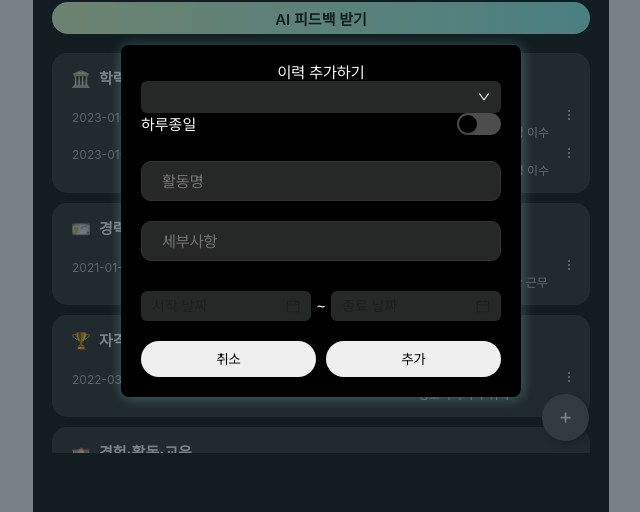
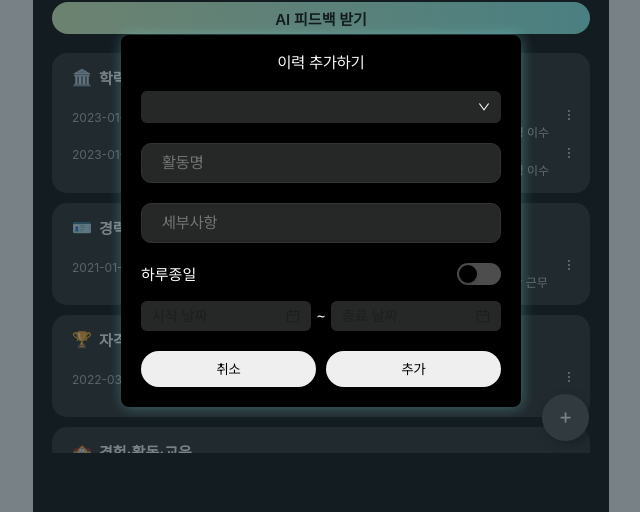
Before and after one commit to 9oormthon-univ/2024_DANPOON_TEAM_52_FE, a React (Create React App) app: page /mypage in a window 1280 px wide. Both pictures are taken after a click on the button 884 px from the left and 596 px from the top of the page. Shown: the part 179-691 px from the top of the page, without its empty margins (319-959 px from the left). Built offline with nearby package versions, Linux system fonts and the light colour scheme; no server answers.

Commit message:
♻️카테고리 아이콘 수정 및 코드 구조 변경

```diff
--- a/src/hooks/useMypage.js
+++ b/src/hooks/useMypage.js
@@ -1,16 +1,16 @@
 export const useGroupedData = (resumeData) => {
   const categoryMapping = {
-    academy_list: { name: "학력", icon: "/categories/category1.png" },
-    career_list: { name: "경력", icon: "/categories/category2.png" },
+    academy_list: { name: "학력", icon: "🏛️" },
+    career_list: { name: "경력", icon: "🪪" },
     qualification_list: {
       name: "자격·어학·수상",
-      icon: "/categories/category3.png",
+      icon: "🏆",
     },
     experience_list: {
       name: "경험·활동·교육",
-      icon: "/categories/category4.png",
+      icon: "🏫",
     },
-    etc_list: { name: "기타", icon: "/categories/category5.png" },
+    etc_list: { name: "기타", icon: "💬" },
   }
   const groupedData = Object.keys(resumeData).map((key) => ({
     //카테고리
--- a/src/pages/Calendar/styled.jsx
+++ b/src/pages/Calendar/styled.jsx
@@ -150,7 +150,7 @@ export const ModalInput = styled.input`
   height: 50px;
   padding: 10px 20px;
   font-family: "Pretendard";
-  margin-top: 10px;
+  margin-top: 20px;
   font-size: 16px;
   border: 1px solid #333;
   border-radius: 10px;
@@ -159,7 +159,6 @@ export const ModalInput = styled.input`
   &:focus {
     outline: none;
   }
-  margin-bottom: 10px;
 `
 
 export const SingleCheckbox = styled(Checkbox)`
--- a/src/pages/Mypage/AddCareer/AddCareer.jsx
+++ b/src/pages/Mypage/AddCareer/AddCareer.jsx
@@ -6,7 +6,6 @@ import {
   ModalButtonGroup,
   ModalButton,
 } from "../../Calendar/styled"
-import * as S from "./styled"
 import styled from "styled-components"
 import { DatePicker } from "antd"
 import { useDateRange } from "../../../hooks/useDateRange"
@@ -20,7 +19,6 @@ const DatePickerWrapper = styled.div`
   width: 100%;
   justify-content: center;
   gap: 10px;
-  margin-top: 20px;
 `
 
 const DateRangeWrapper = styled.div`
@@ -40,26 +38,11 @@ const Select = styled(SelectComponent)`
   width: 100%;
 `
 const AddCareerPage = ({ setIsModalOpen, setIsEdit, isEdit, editItemId }) => {
-  const categories = [
-    { id: 1, name: "학력" },
-    { id: 2, name: "자격·어학·수상" },
-    { id: 3, name: "경험·활동·교육" },
-    { id: 4, name: "경력" },
-    { id: 5, name: "기타" },
-  ]
-
-  const [isOpen, setIsOpen] = useState(false)
   const [isSingleDate, setIsSingleDate] = useState(false)
   const [careerName, setCareerName] = useState("")
   const [selectedResume, setSelectedResume] = useState(DEFAULT_RESUME)
   const [detail, setDetail] = useState("")
-  // const [selectedCategory, setSelectedCategory] = useState({
-  //   id: "",
-  //   name: "",
-  // })
-
   const { startDate, setStartDate, endDate, setEndDate } = useDateRange()
-
   const onClickAddCareer = () => {
     if (
       !careerName ||
@@ -79,10 +62,7 @@ const AddCareerPage = ({ setIsModalOpen, setIsEdit, isEdit, editItemId }) => {
       end_date: endDate,
     }
     console.log(NewCareer)
-
-    // 부모 컴포넌트의 업데이트 함수 호출
     reqPostResume(NewCareer)
-    // 모달 닫기
     setIsModalOpen(false)
   }
   const onClickEditCareer = (id) => {
@@ -110,6 +90,7 @@ const AddCareerPage = ({ setIsModalOpen, setIsEdit, isEdit, editItemId }) => {
       <ModalContent onClick={(e) => e.stopPropagation()}>
         <h3>이력 {isEdit ? <span>수정하기</span> : <span>추가하기</span>}</h3>
         <Select
+          style={{ marginTop: "20px" }}
           value={selectedResume.resume_category}
           onChange={(v) => {
             setSelectedResume((prev) => ({
@@ -125,10 +106,6 @@ const AddCareerPage = ({ setIsModalOpen, setIsEdit, isEdit, editItemId }) => {
             label: `${v.icon} ${v.label}`,
           }))}
         />
-        <div style={{ display: "flex", justifyContent: "space-between" }}>
-          <Text>하루종일</Text>
-          <StyledSwitch onChange={(checked) => setIsSingleDate(checked)} />
-        </div>
         <ModalInput
           style={{ height: "40px" }}
           placeholder="활동명"
@@ -141,6 +118,17 @@ const AddCareerPage = ({ setIsModalOpen, setIsEdit, isEdit, editItemId }) => {
           value={detail}
           onChange={(e) => setDetail(e.target.value)}
         />
+
+        <div
+          style={{
+            display: "flex",
+            justifyContent: "space-between",
+            marginTop: "20px",
+          }}
+        >
+          <Text>하루종일</Text>
+          <StyledSwitch onChange={(checked) => setIsSingleDate(checked)} />
+        </div>
         <DatePickerWrapper>
           {isSingleDate ? (
             <DatePicker
--- a/src/pages/Mypage/CategoryItem.jsx
+++ b/src/pages/Mypage/CategoryItem.jsx
@@ -16,7 +16,7 @@ const CategoryItem = ({ category, onClickOption, isEdit, setIsEdit }) => {
   return (
     <CategoryWrapper key={category.id}>
       <CategoryGroup>
-        <CategoryIcon src={category.icon} />
+        <CategoryIcon>{category.icon}</CategoryIcon>
         <CategoryName>{category.name}</CategoryName>
       </CategoryGroup>
       {category.items.map((item, index) => (
--- a/src/pages/Mypage/SharePage/index.jsx
+++ b/src/pages/Mypage/SharePage/index.jsx
@@ -37,7 +37,7 @@ export default function ShareResume() {
           </S.InfoText>
         </S.InfoGroup>
       </S.ProfileInfo>
-      <S.ContentWrapper>
+      <S.ContentWrapper style={{ maxHeight: "70vh" }}>
         {groupedData?.map((category) => (
           <CategoryItem key={category.id} category={category} />
         ))}
--- a/src/pages/Mypage/styled.jsx
+++ b/src/pages/Mypage/styled.jsx
@@ -74,7 +74,7 @@ export const CategoryGroup = styled.div`
   text-align: center;
   gap: 9px;
 `
-export const CategoryIcon = styled.img`
+export const CategoryIcon = styled.div`
   width: 18px;
   height: 18px;
   margin-top: 3px;
```
